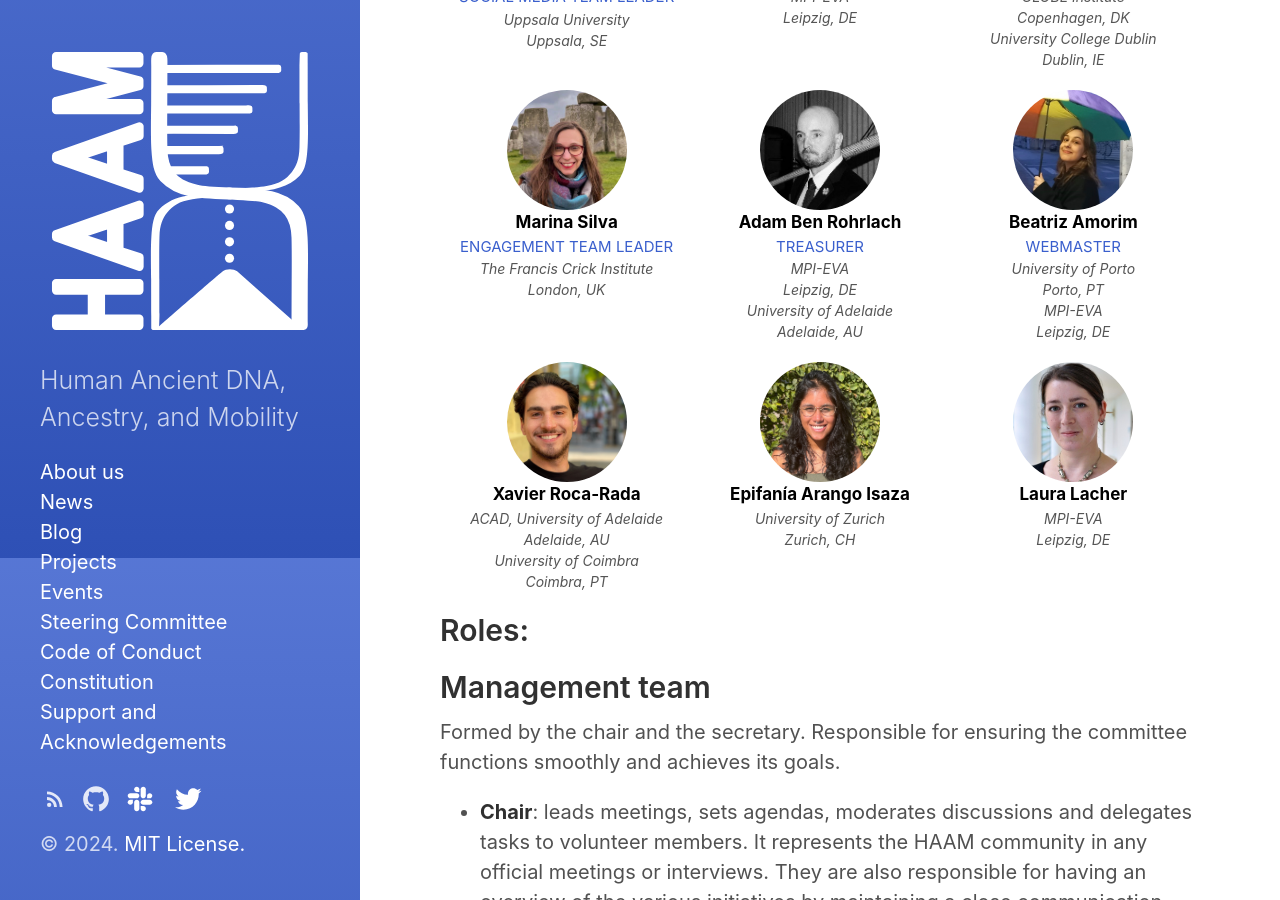
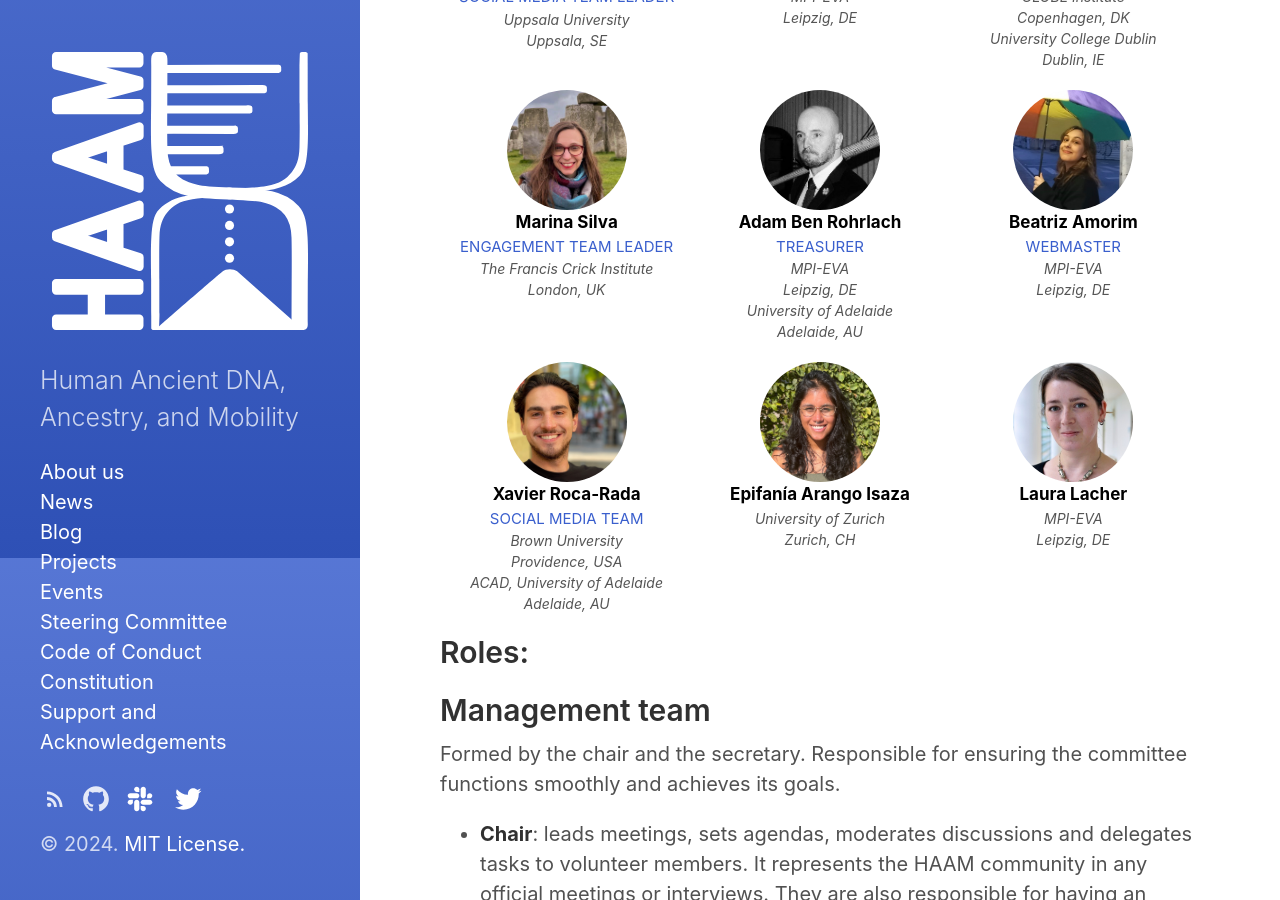
Before and after one commit to haam-community/haam-community.github.io, a Jekyll site: the page built from steering_committee.md, in a window 1280 px wide and 900 px high, scrolled down 342 px. Built offline with Jekyll 4.4.1, drawn with Linux system fonts in a browser that asks for light colours.

Commit message:
Changed affiliations

```diff
--- a/steering_committee.md
+++ b/steering_committee.md
@@ -69,8 +69,6 @@ They contain div class "member" blocks that have the picture of each member foll
 <div class="square"><a href="https://www.eva.mpg.de/tropical-archaeogenomics/group-staff/" target="_blank"><img src="{{ "/assets/media/profile_pictures/Beatriz_Amorim.jpg" | relative_url }}" alt="Avatar" /></a></div>
 <p>Beatriz Amorim</p>
 <p class="role"><a href="mailto:haam.community2023+webmaster@gmail.com">Webmaster</a></p>
-<p>University of Porto</p>
-<p>Porto, PT</p>
 <p>MPI-EVA</p>
 <p>Leipzig, DE</p>
 <!-- <p><b><a href="mailto:haam.community2023+webmaster@gmail.com">Contact</a></b></p> -->
@@ -82,11 +80,11 @@ They contain div class "member" blocks that have the picture of each member foll
 <div class ="member">
 <div class="square"><a href="https://www.researchgate.net/profile/Xavier-Roca-Rada" target="_blank"><img src="{{ "/assets/media/profile_pictures/Xavier_Roca_Rada.jpg" | relative_url }}" alt="Avatar" /></a></div>
 <p>Xavier Roca-Rada</p>
-<!--<p class="role">ROLE</p>-->
+<p class="role"><a href="mailto:haam.community2023+socialmedia@gmail.com">Social Media Team</a></p>
+<p>Brown University</p>
+<p>Providence, USA</p>
 <p>ACAD, University of Adelaide</p>
 <p>Adelaide, AU</p>
-<p>University of Coimbra</p>
-<p>Coimbra, PT</p>
 </div>
 
 <div class ="member">
```
